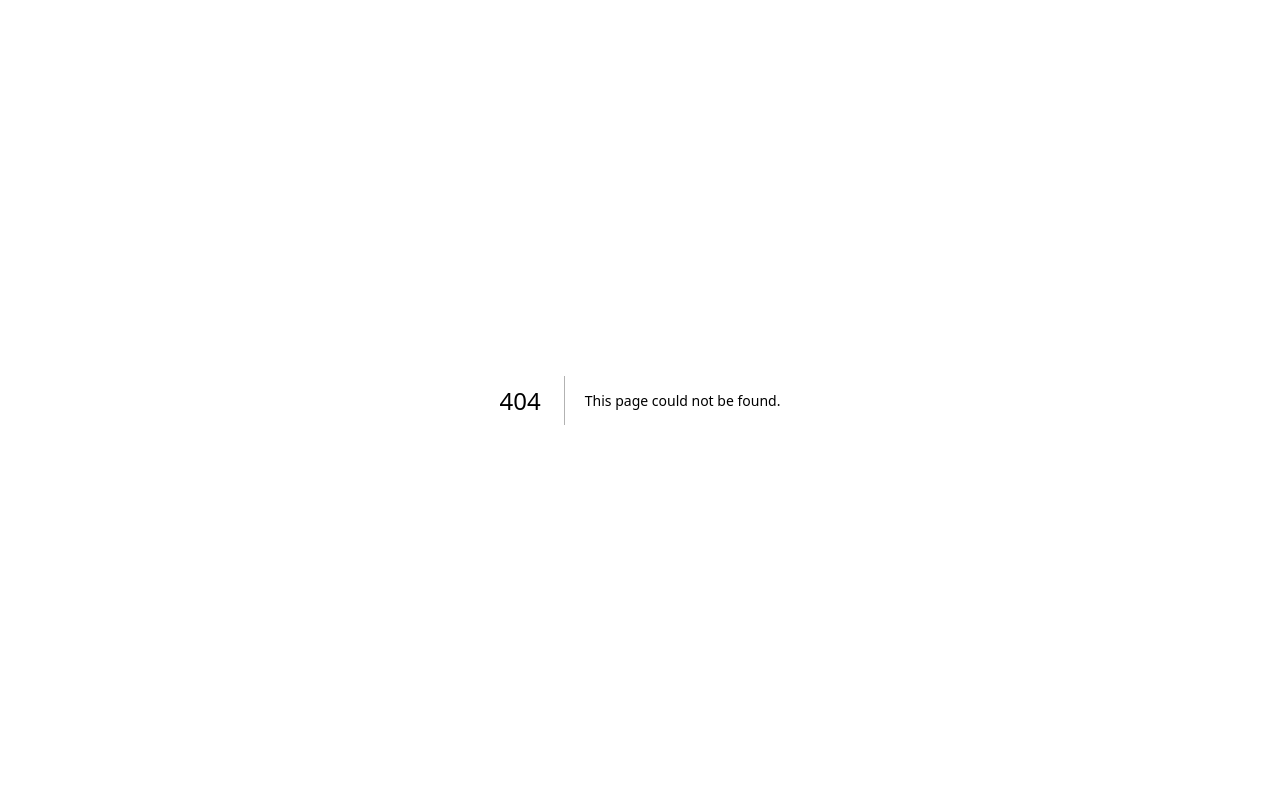
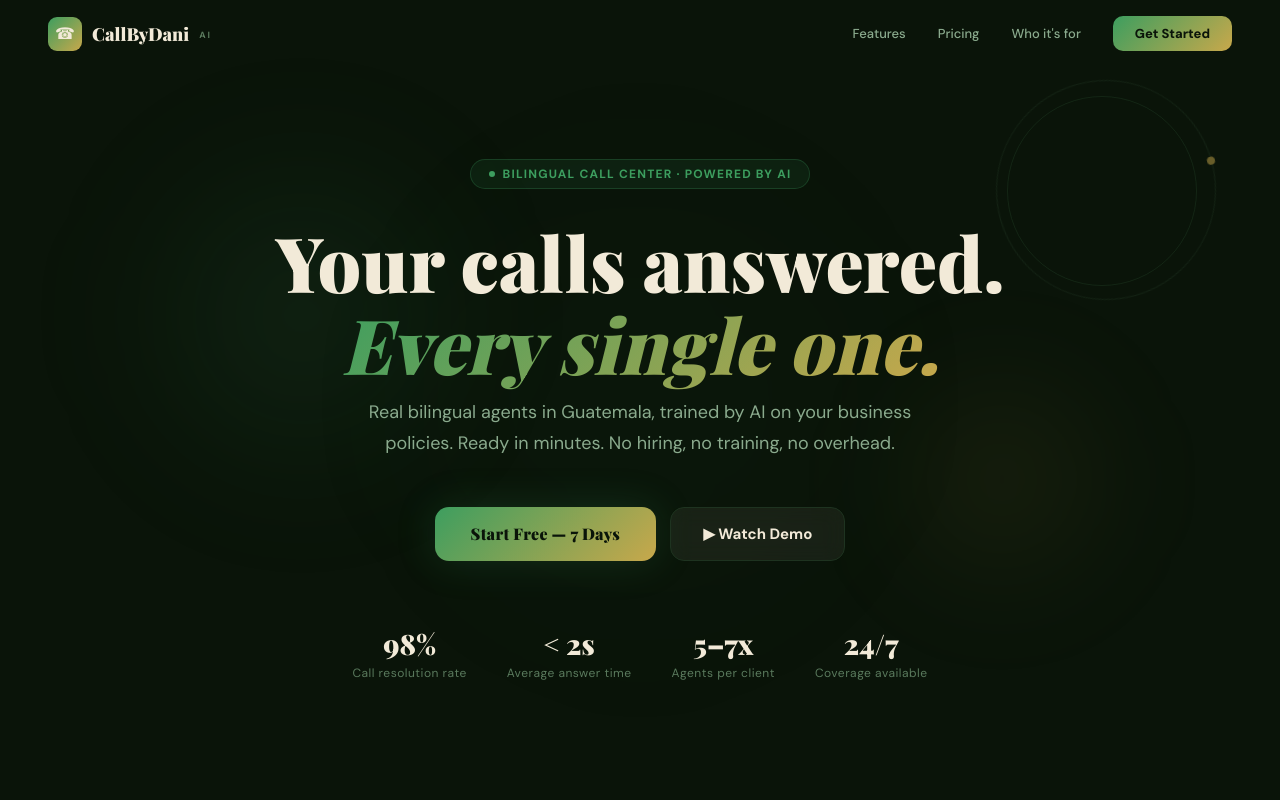
Before and after one commit to danielcerezorodas-hue/CallByDani-, a Next.js app: page / in a window 1280 px wide. Before the commit this address had no page. Shown: the top 800 px of the page. Built offline with nearby package versions, Linux system fonts and the light colour scheme; no server answers; a web font is replaced by a local one.

Commit message:
add main page

```diff
--- /dev/null
+++ b/app/page.js
@@ -0,0 +1,5 @@
+import Landing from './components/Landing'
+
+export default function Home() {
+  return <Landing />
+}
```
